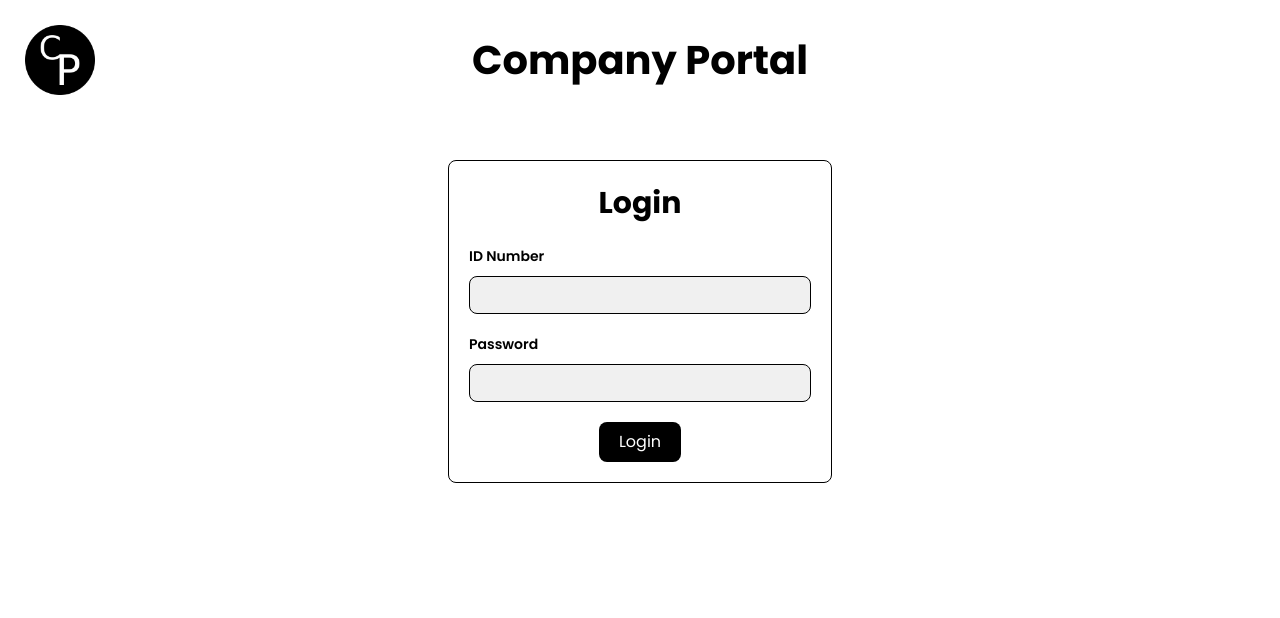
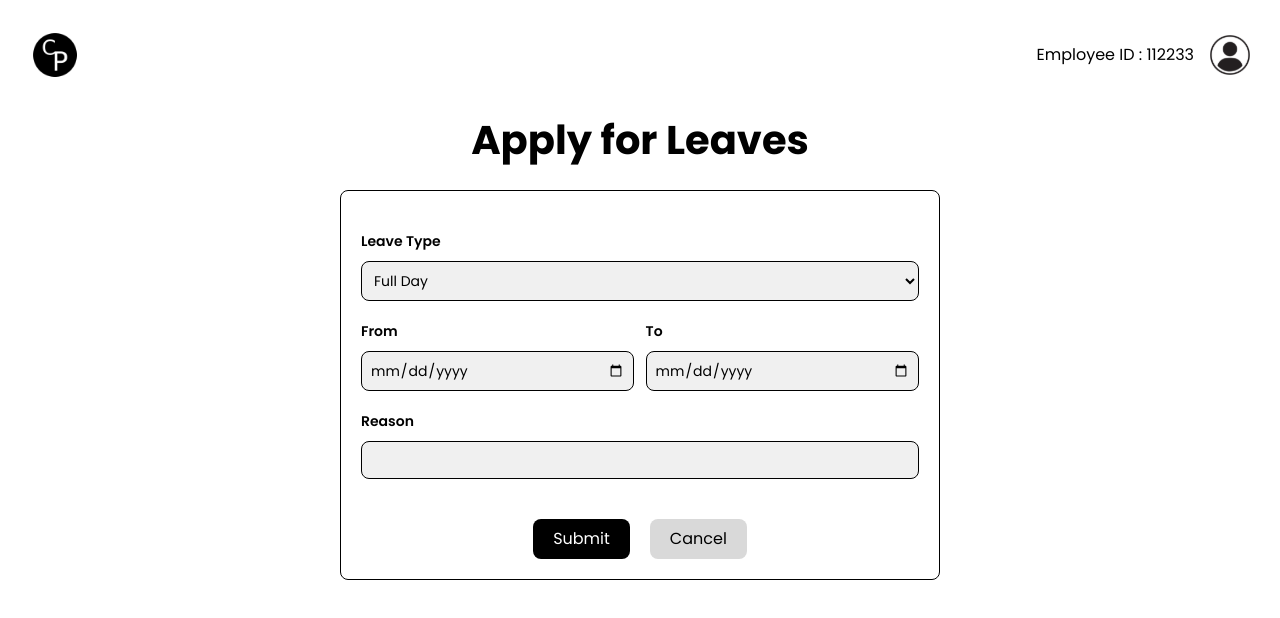
Before and after one commit to PiyushThapaa/Company-Portal-Website, a React (Vite) app: page / in a window 1280 px wide. Shown: the top 618 px of the page. Built offline with nearby package versions, Linux system fonts and the light colour scheme.

Commit message:
Added LeaveApplyForm Page

```diff
--- a/src/App.jsx
+++ b/src/App.jsx
@@ -1,10 +1,12 @@
 import React from 'react'
 import Login from './Pages/Login'
+import LeaveApplyForm from './Pages/LeaveApplyForm'
 
 function App() {
   return (
     <>
-    <Login />
+    {/* <Login /> */}
+    <LeaveApplyForm />
     </>
   )
 }
--- /dev/null
+++ b/src/Pages/LeaveApplyForm.jsx
@@ -0,0 +1,47 @@
+import React from 'react'
+import Logo from "../assets/project-logo.png"
+import ProfileIcon from "../assets/ProfileIcon.svg"
+
+function LeaveApplyForm() {
+    return (
+        <div className='container mx-auto'>
+            <header className='flex m-[30px] justify-between'>
+                <img src={Logo} alt="Logo" width={50} />
+                <div className='flex items-center gap-4'>
+                    <p>Employee ID : 112233</p>
+                    <img src={ProfileIcon} alt="Profile Logo" width={40} />
+                </div>
+            </header>
+            <main>
+                <h1 className='text-[40px] font-bold text-center'>Apply for Leaves</h1>
+                <div className='flex justify-center'>
+                    <form action="" className='border-[1px] border-black rounded-lg p-5 w-[600px] max-w-full m-5' >
+                        <label htmlFor="LeaveType" className='text-sm block mt-5 font-[600]'>Leave Type</label>
+                        <select name="LeaveType" id="LeaveType" className='mt-[10px] border-[1px] border-black rounded-lg w-full p-2 bg-[#F0F0F0] text-sm'>
+                            <option value="fullday">Full Day</option>
+                            <option value="halfday">Half Day</option>
+                        </select>
+                        <div className='flex justify-between flex-wrap'>
+                            <div className='w-full md:w-[49%]'>
+                            <label htmlFor="from" className='text-sm block mt-5 font-[600]'>From</label>
+                            <input type="date" name="from" id="from" className='mt-[10px] border-[1px] border-black rounded-lg w-full p-2 bg-[#F0F0F0] text-sm' />
+                        </div>
+                        <div className='w-full md:w-[49%]'>
+                            <label htmlFor="to" className='text-sm block mt-5 font-[600]'>To</label>
+                            <input type="date" name="to" id="to" className='mt-[10px] border-[1px] border-black rounded-lg w-full p-2 bg-[#F0F0F0] text-sm' />
+                        </div>
+                        </div>
+                        <label htmlFor="reason" className='text-sm block mt-5 font-[600]'>Reason</label>
+                        <input type="text" name="reason" id="reason" className='mt-[10px] border-[1px] border-black rounded-lg w-full p-2 bg-[#F0F0F0] text-sm' />
+                        <div className='mt-10 text-center'>
+                            <input type="submit" value="Submit" className='bg-black text-white px-5 py-2 rounded-lg cursor-pointer mr-[10px]' />
+                            <button className='bg-[#D9D9D9] text-black px-5 py-2 rounded-lg cursor-pointer ml-[10px]'>Cancel</button>
+                        </div>
+                    </form>
+                </div>
+            </main>
+        </div>
+    )
+}
+
+export default LeaveApplyForm
--- a/src/Pages/Login.jsx
+++ b/src/Pages/Login.jsx
@@ -14,12 +14,12 @@ function Login() {
         <main className='flex justify-center'>
           <form action="" className='border-[1px] border-black rounded-lg p-5 w-96 max-w-full m-5 mt-10'>
             <h1 className='text-center text-[30px] font-bold'>Login</h1>
-            <p className='text-sm mt-5 font-[600]'>ID Number</p>
-            <input type="text" name="" id="" className='mt-[10px] border-[1px] border-black rounded-lg w-full p-2 bg-[#F0F0F0] text-sm' />
-            <p className='text-sm mt-5 font-[600]'>Password</p>
-            <input type="text" name="" id="" className='mt-[10px] border-[1px] border-black rounded-lg w-full p-2 bg-[#F0F0F0] text-sm'/>
+            <label htmlFor="id" className='text-sm block mt-5 font-[600]'>ID Number</label>
+            <input type="text" name="id" id="id" className='mt-[10px] border-[1px] border-black rounded-lg w-full p-2 bg-[#F0F0F0] text-sm' />
+            <label htmlFor="password" className='text-sm block mt-5 font-[600]'>Password</label>
+            <input type="password" name="password" id="password" className='mt-[10px] border-[1px] border-black rounded-lg w-full p-2 bg-[#F0F0F0] text-sm'/>
             <div className='text-center mt-5'>
-              <input type="submit" value="Login" className='bg-black text-white px-5 py-2 rounded-lg'/>
+              <input type="submit" value="Login" className='bg-black text-white px-5 py-2 rounded-lg cursor-pointer'/>
             </div>
           </form>
         </main>
```
Also changed, not shown: src/assets/ProfileIcon.svg (added).
